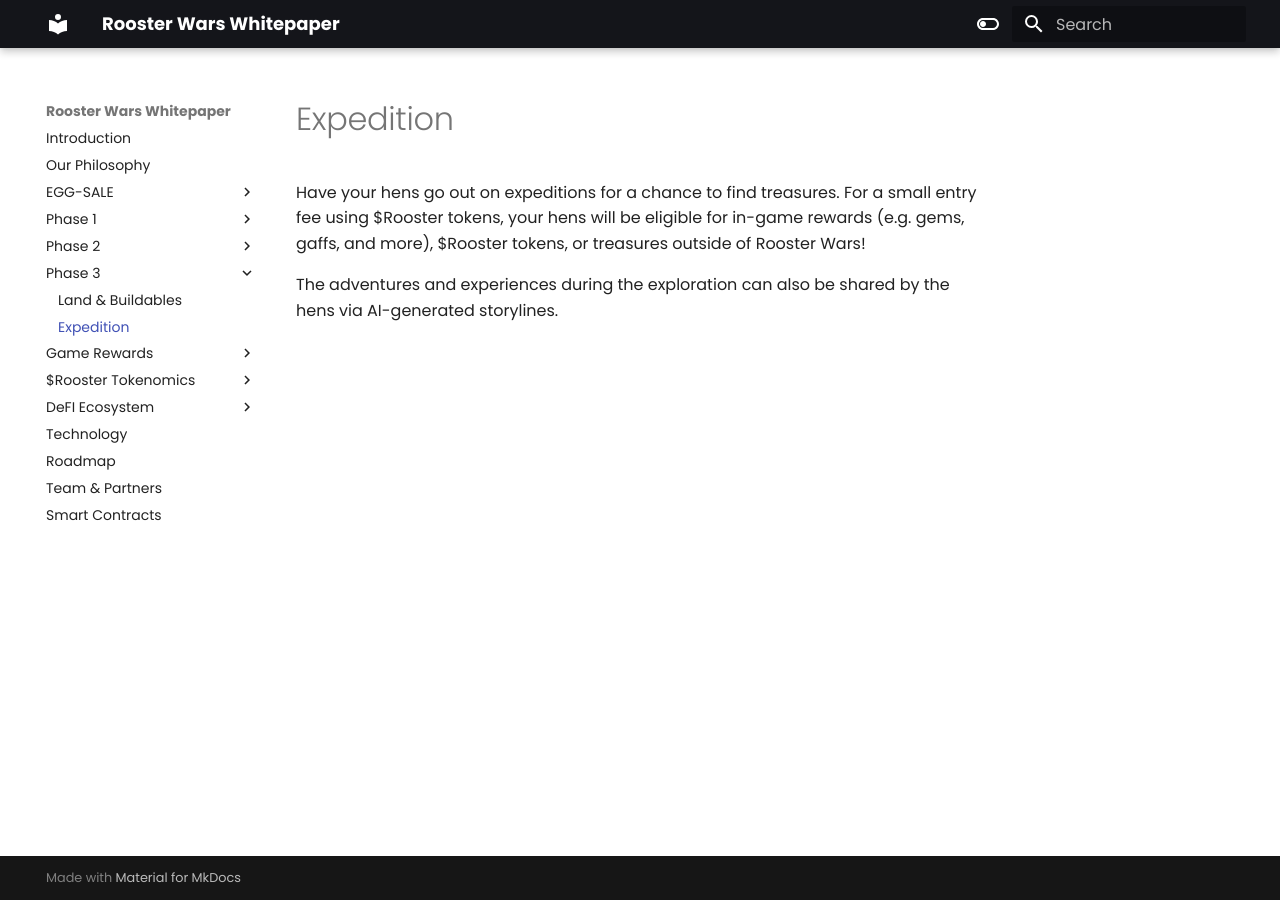
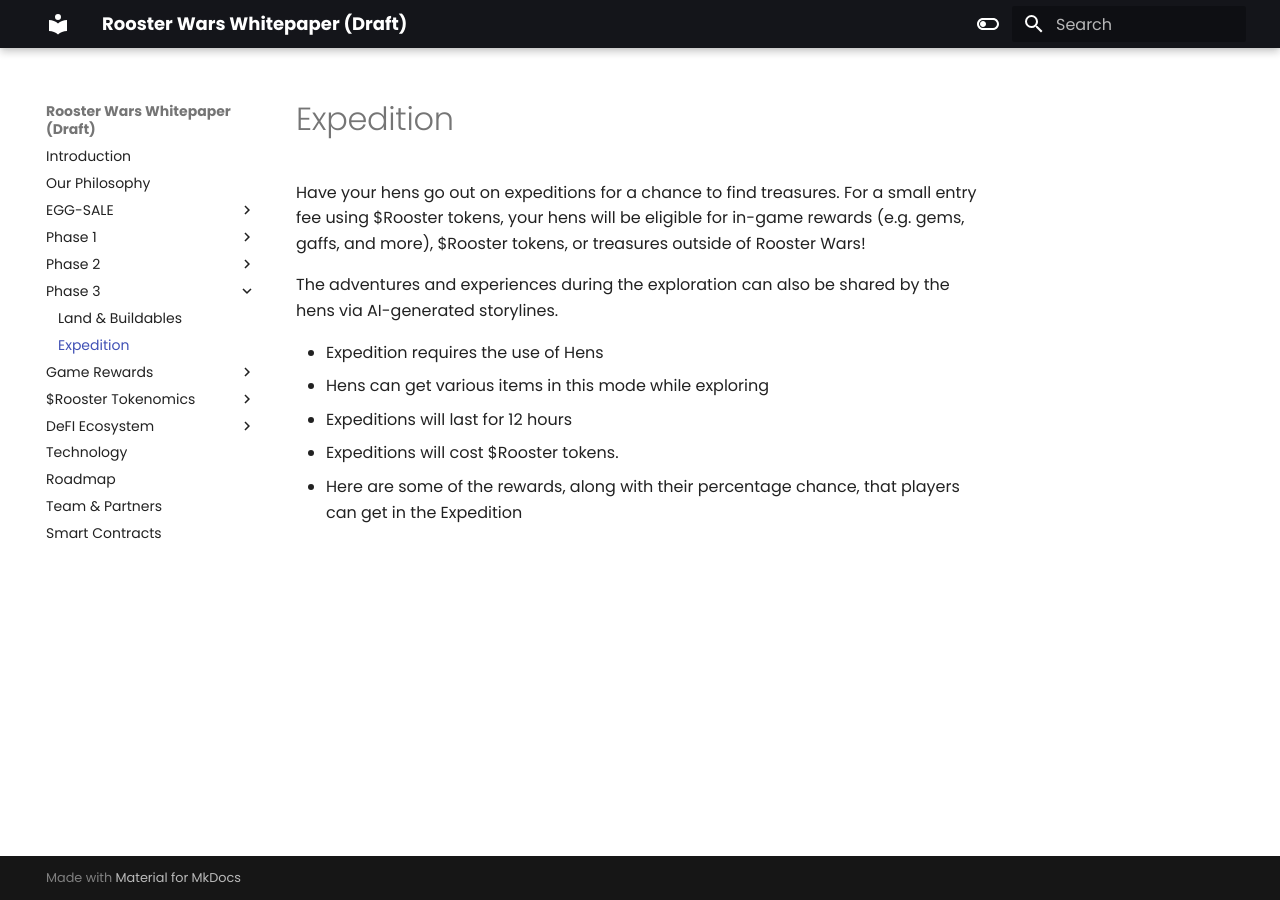
Before and after one commit to AshtreeBV/roosterwars-whitepaper, an MkDocs documentation site: the page built from docs/phase3/expedition.md, in a window 1280 px wide. Built offline with MkDocs 1.6.1 and Material for MkDocs 9.7.7, drawn with Linux system fonts in a browser that asks for light colours.

Commit message:
links and content

```diff
--- a/docs/phase3/expedition.md
+++ b/docs/phase3/expedition.md
@@ -3,3 +3,9 @@
 Have your hens go out on expeditions for a chance to find treasures. For a small entry fee using $Rooster tokens, your hens will be eligible for in-game rewards (e.g. gems, gaffs, and more), $Rooster tokens, or treasures outside of Rooster Wars!&#x20;
 
 The adventures and experiences during the exploration can also be shared by the hens via AI-generated storylines.
+
+- Expedition requires the use of Hens
+- Hens can get various items in this mode while exploring
+- Expeditions will last for 12 hours
+- Expeditions will cost $Rooster tokens.
+- Here are some of the rewards, along with their percentage chance, that players can get in the Expedition
--- a/mkdocs.yml
+++ b/mkdocs.yml
@@ -1,4 +1,4 @@
-site_name: Rooster Wars Whitepaper
+site_name: Rooster Wars Whitepaper (Draft)
 theme:
   name: material
   favicon: images/rooster-coin.png
@@ -63,7 +63,7 @@ nav:
       - tokenomics/token-sale-rounds.md
       - tokenomics/vesting-schedule.md
   - DeFI Ecosystem:
-      - defi/defi-ecosystem.md
+      - defi/index.md
       - defi/farming-$rooster.md
       - defi/swap.md
   - technology.md
```
Also changed, not shown: docs/phase1/gameplay.md (+3 -3 lines), docs/phase3/land-and-buildables.md (+1 -1 lines), docs/defi/index.md (renamed from docs/defi/defi-ecosystem.md).
